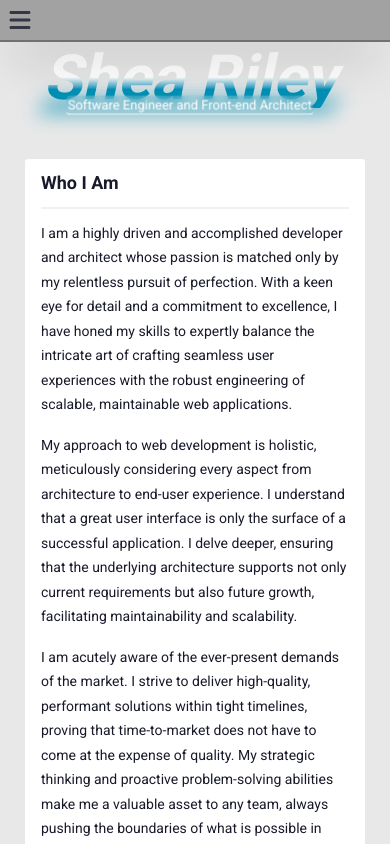
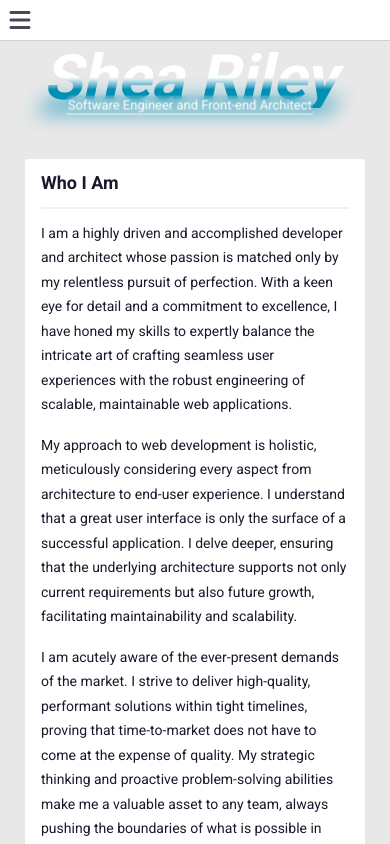
Before and after one commit to sheariley/portfolio-web-dev, a React (Vite) app: page / in a window 390 px wide. Shown: the top 844 px of the page. Built offline with nearby package versions, Linux system fonts and the light colour scheme.

Commit message:
Fix top nav-bar styling

```diff
--- a/src/pages/RootLayout.tsx
+++ b/src/pages/RootLayout.tsx
@@ -43,7 +43,7 @@ export default function RootLayout() {
         />
         <div className="drawer-content flex flex-col items-center p-2 pt-4 md:px-6 lg:p-8">
           {!drawerOpen && (
-            <div className="fixed left-0 top-0 z-50 flex w-full justify-start border-b-2 border-neutral/30 bg-neutral/30 p-1 shadow-2xl backdrop-blur-xl lg:hidden">
+            <div className="fixed left-0 top-0 z-50 flex w-full justify-start border-b border-base-300 bg-base-100 p-1 lg:hidden">
               <Button
                 aria-label="open sidebar"
                 widthType="square"
```
